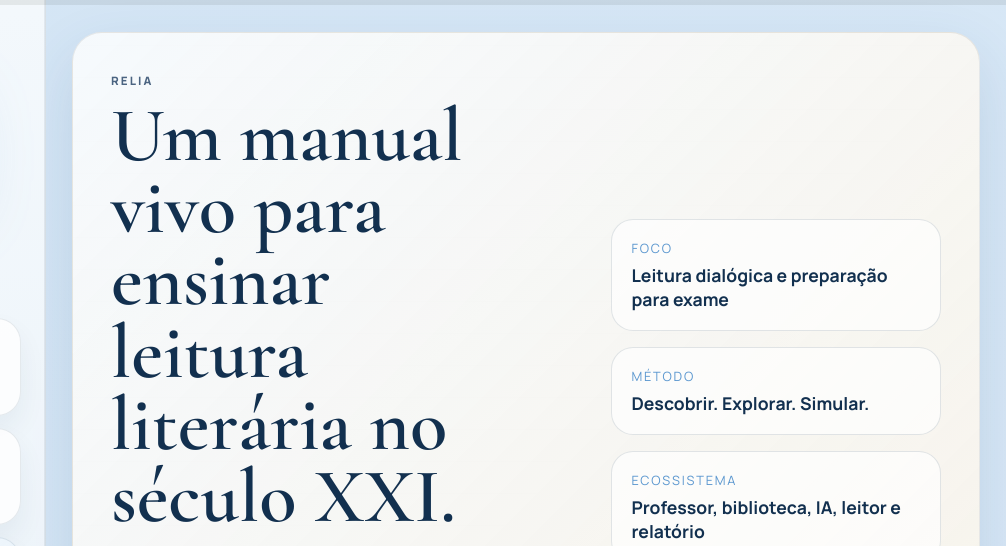
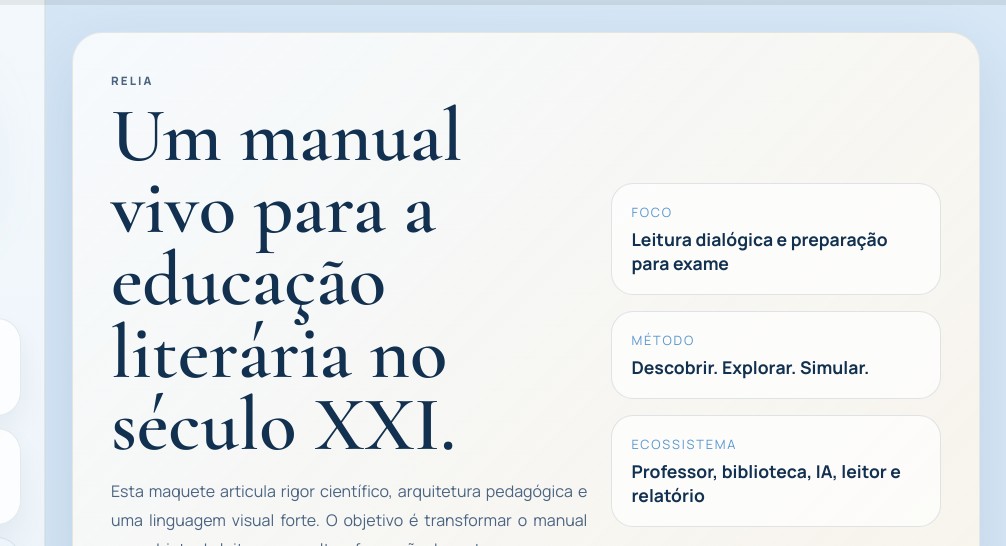
Before and after one commit to rshermans/manual-pedagogico-relia, a plain HTML site: page index.html in a window 1280 px wide. Shown: the top 546 px of the page, 274-1280 px from the left. Drawn offline with nearby package versions, Linux system fonts and the light colour scheme.

Commit message:
Update footer and header content in index.htmlAlteracao de titulo
ok

```diff
--- a/index.html
+++ b/index.html
@@ -84,7 +84,7 @@
       <header class="hero">
         <div class="hero-copy">
           <p class="eyebrow">RELIA</p>
-          <h2>Um manual vivo para ensinar leitura literária no século XXI.</h2>
+          <h2>Um manual vivo para a educação literária no século XXI.</h2>
           <p>
             Esta maquete articula rigor científico, arquitetura pedagógica e uma linguagem visual forte.
             O objetivo é transformar o manual num objeto de leitura, consulta e formação docente.
```
